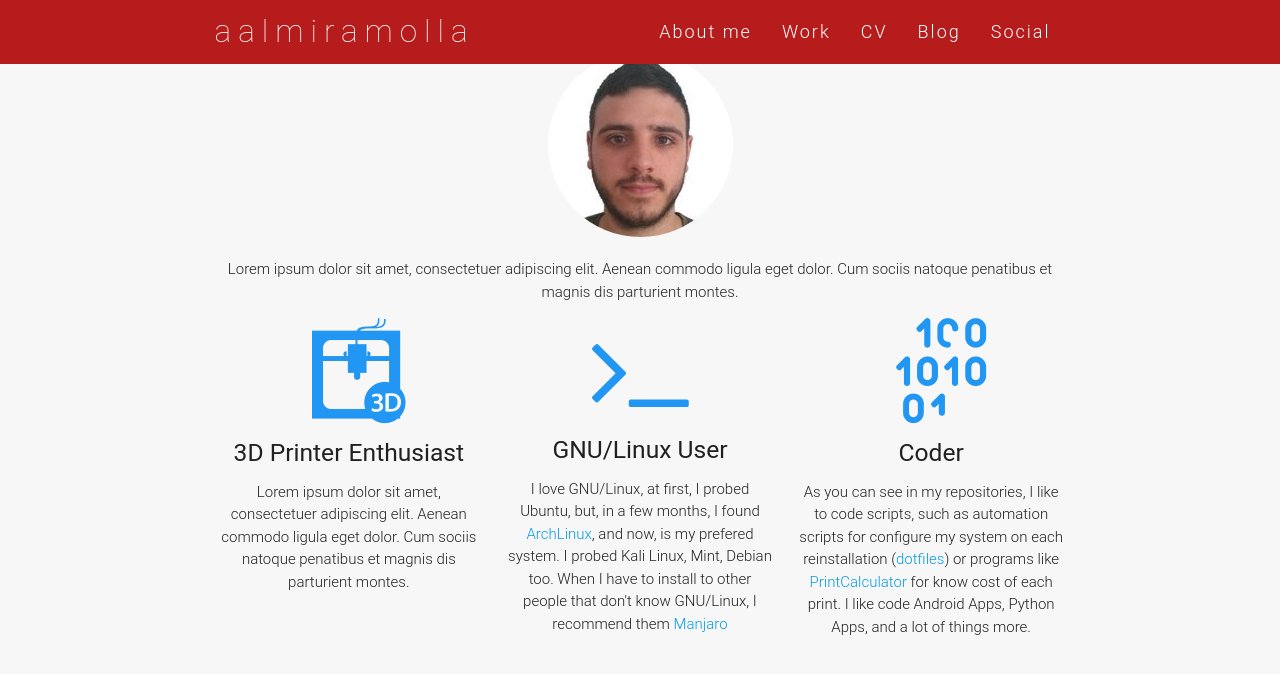
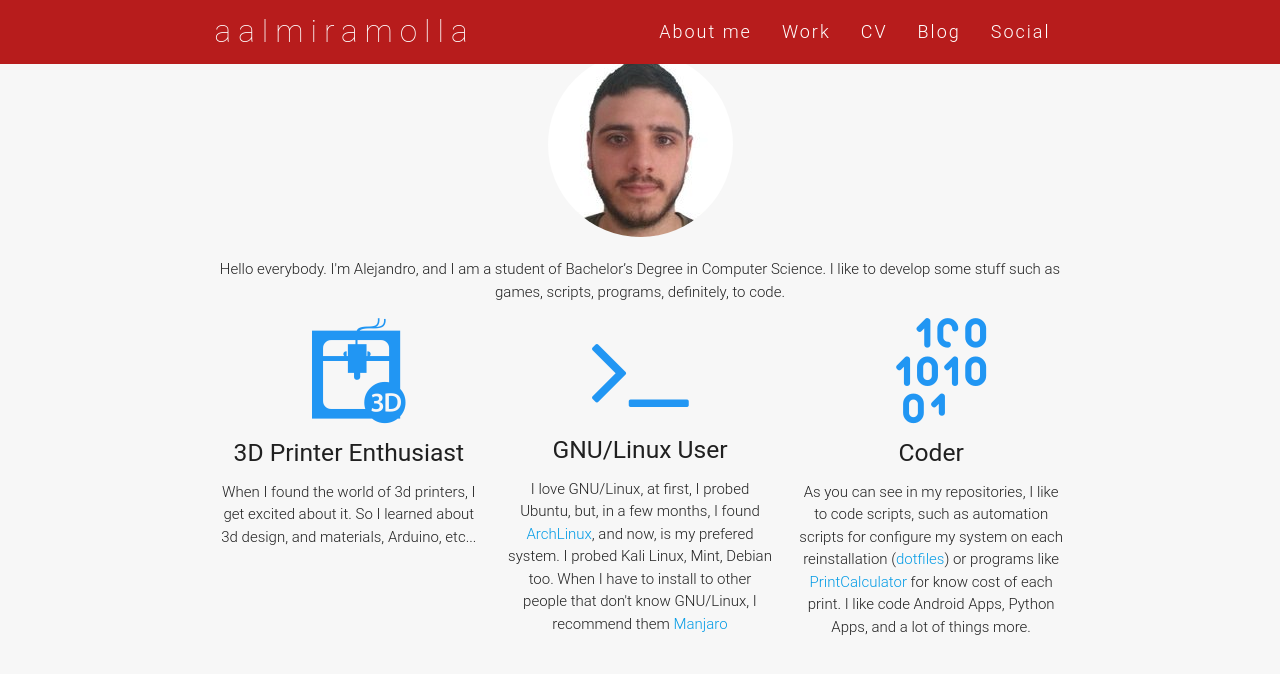
Before and after one commit to aalmiramolla/aalmiramolla.github.io, a Jekyll site: the page built from index.html, in a window 1280 px wide and 900 px high, scrolled down 1141 px. Shown: the top 674 px of the window. Built offline with Jekyll 4.4.1, drawn with Linux system fonts in a browser that asks for light colours; nearby versions of some CDN libraries; some web fonts are replaced.

Commit message:
Completed web

```diff
--- a/index.html
+++ b/index.html
@@ -33,14 +33,14 @@ layout: default
       </div>
 
       <div class="col s12 promo promo-example">
-        <p class="light center">Lorem ipsum dolor sit amet, consectetuer adipiscing elit. Aenean commodo ligula eget dolor. Cum sociis natoque penatibus et magnis dis parturient montes.</p>
+        <p class="light center">Hello everybody. I'm Alejandro, and I am a student of Bachelor’s Degree in Computer Science. I like to develop some stuff such as games, scripts, programs, definitely, to code.</p>
       </div>
 
       <div class="col s12 m4 l4">
         <div class="center promo promo-example">
           <i class="fa flaticon-3d39"></i>
           <h5 class="promo-caption">3D Printer Enthusiast</h5>
-          <p class="light center">Lorem ipsum dolor sit amet, consectetuer adipiscing elit. Aenean commodo ligula eget dolor. Cum sociis natoque penatibus et magnis dis parturient montes.</p>
+          <p class="light center">When I found the world of 3d printers, I get excited about it. So I learned about 3d design, and materials, Arduino, etc...</p>
         </div>
       </div>
       <div class="col s12 m4 l4">
```
